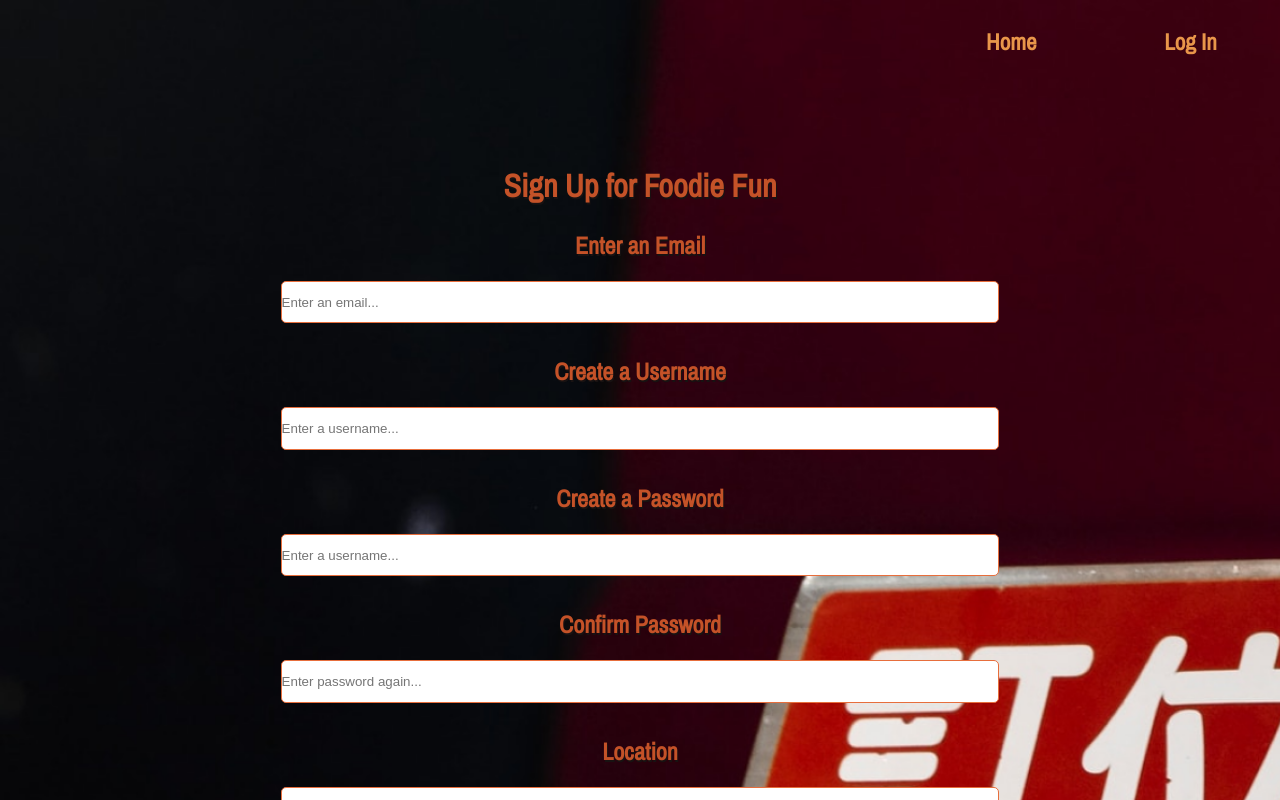
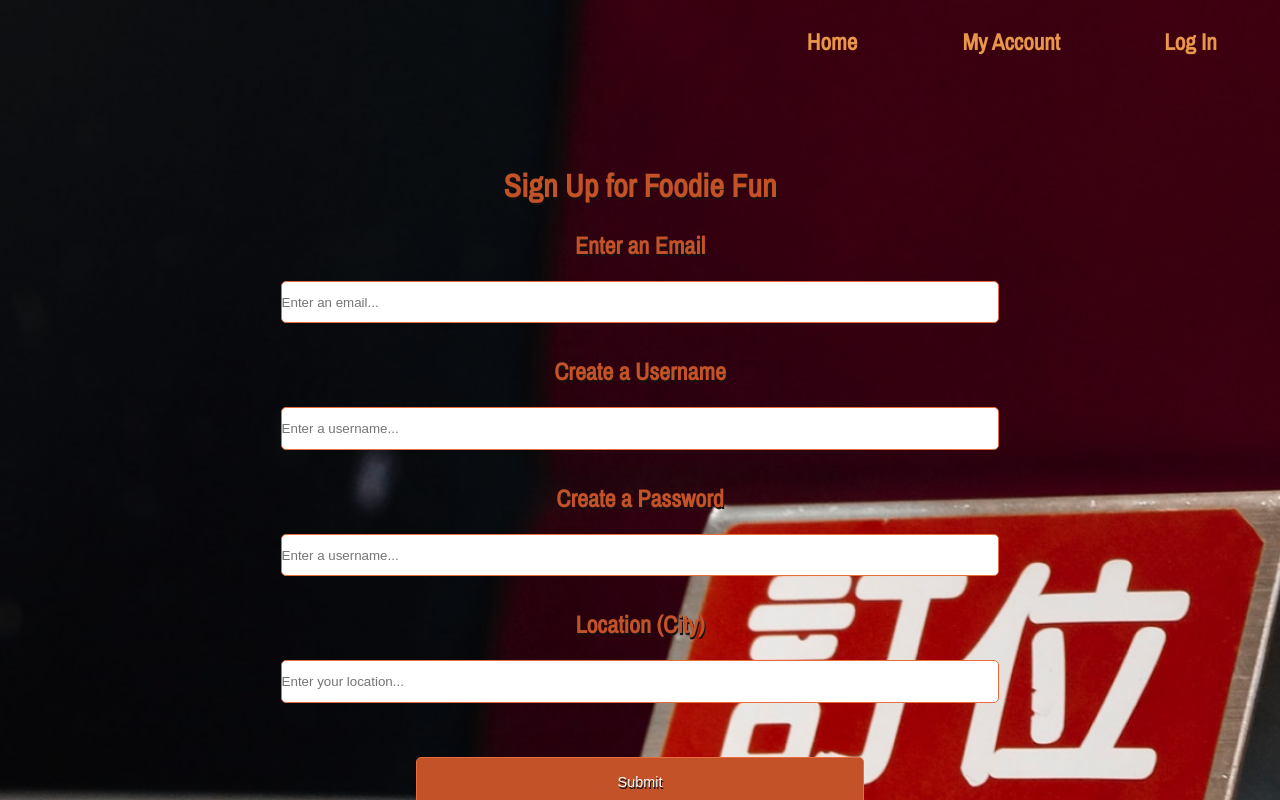
Before and after one commit to SoosheBot/Foodie-Fun, a React (Create React App) app in the folder client/: page / in a window 1280 px wide. Shown: the top 800 px of the page. Built offline with nearby package versions, Linux system fonts and the light colour scheme.

Commit message:
debug endpoints

```diff
--- a/client/src/App.js
+++ b/client/src/App.js
@@ -1,10 +1,11 @@
 import React from "react";
 import { BrowserRouter as Router, Route, Switch } from "react-router-dom";
 
-// import PrivateRoute from "./utils/PrivateRoute";
+import PrivateRoute from "./utils/PrivateRoute";
 
 import Login from "./components/Login";
 import SignUp from "./components/SignUp";
+import Dashboard from "./components/Dashboard";
 // import AddRestaurant from './components/AddRestaurant';
 
 import "./App.css";
@@ -19,7 +20,7 @@ function App() {
           {/* <Route path='/add-restaurant' component={AddRestaurant} /> */}
           <Route path="/" component={SignUp} />
           <Route path="/login" component={Login} />
-          {/* <PrivateRoute path="/homepage" component={Homepage} /> */}
+          <PrivateRoute path="/dashboard" component={Dashboard} />
         </Switch>
       </Router>
     </div>
--- /dev/null
+++ b/client/src/components/Dashboard.js
@@ -0,0 +1,9 @@
+import React from 'react';
+
+const Dashboard = () => {
+    return (
+        <h1>Home</h1>
+    );
+};
+
+export default Dashboard;
--- a/client/src/components/Login.js
+++ b/client/src/components/Login.js
@@ -1,8 +1,9 @@
 import React from "react";
-import { axiosWithAuth } from "../utils/axiosWithAuth";
+
 import { useForm } from "react-hook-form";
 import { Link } from 'react-router-dom';
 
+import { axiosWithAuth } from "../utils/axiosWithAuth";
 import styled from "styled-components";
 import LogIn from "../images/LogIn.png";
 
@@ -130,14 +131,14 @@ const StyledLogIn = styled.div`
 `;
 
 const Login = props => {
-  const { register, handleSubmit, watch, errors } = useForm();
+  const { register, handleSubmit, errors } = useForm();
 
-  console.log('username is =', watch('username'));
-  console.log('password is =', watch('password'));
+  // console.log('username is =', watch('username'));
+  // console.log('password is =', watch('password'));
 
   const submitForm = data => {
     axiosWithAuth()
-      .post("", data)
+      .post("/api/auth/login", data)
       .then(res => {
         localStorage.setItem("token", res.data.payload);
         localStorage.setItem('userid', res.data.id);
@@ -152,7 +153,7 @@ const Login = props => {
     <StyledLogIn>
       <nav>
         <a
-          href="#"
+          href="https://www.google.com/"
           target="_blank"
           rel="noopener noreferrer"
           alt="Homepage"
--- a/client/src/components/SignUp.js
+++ b/client/src/components/SignUp.js
@@ -124,13 +124,13 @@ const StyledSignUp = styled.div`
 `;
 
 const SignUp = props => {
-  const { register, handleSubmit, watch, errors } = useForm();
+  const { register, handleSubmit, errors } = useForm();
 
-  console.log("signup form firing", watch("email"));
+  // console.log("signup form firing", watch("email"));
 
   const submitForm = data => {
     axiosWithAuth()
-      .post("/register", data)
+      .post("/api/auth/register", data)
       .then(res => {
         localStorage.setItem("token", res.data.payload);
         props.history.push("/login");
@@ -144,13 +144,14 @@ const SignUp = props => {
     <StyledSignUp>
       <nav>
         <a
-          href="#"
+          href="https://www.google.com/"
           target="_blank"
           rel="noopener noreferrer"
           alt="Homepage"
         >
           Home
         </a>
+        <Link to='/dashboard'>My Account</Link>
         <Link to="/login">Log In</Link>
       </nav>
       <div className="signup-form">
@@ -161,7 +162,7 @@ const SignUp = props => {
             type="text"
             name="email"
             placeholder="Enter an email..."
-            ref={register({ required: true, maxLength: 10 })}
+            ref={register({ required: true, maxLength: 30 })}
           />
           {errors.email && <p>Email is required!</p>}
 
@@ -183,23 +184,14 @@ const SignUp = props => {
           />
           {errors.password && <p>Password is required!</p>}
 
-          <h2>Confirm Password</h2>
-          <input
-            type="text"
-            name="confirm"
-            placeholder="Enter password again..."
-            ref={register({ required: true, maxLength: 10 })}
-          />
-          {errors.email && <p>Your passwords must match!</p>}
-
-          <h2>Location</h2>
+          <h2>Location (City)</h2>
           <input
             type="text"
             name="location"
             placeholder="Enter your location..."
-            ref={register({ required: true, maxLength: 5 })}
+            ref={register({ required: true, maxLength: 15 })}
           />
-          {errors.location && <p>Your five-digit zipcode is required!</p>}
+          {errors.location && <p>Please enter your city!</p>}
 
           <br />
           <input className="submit" type="submit" />
--- a/client/src/utils/PrivateRoute.js
+++ b/client/src/utils/PrivateRoute.js
@@ -1,7 +1,6 @@
 import React from "react";
 import { Route, Redirect } from "react-router-dom";
 
-//note --rest is a 'banana' term, can call it anything!
 const PrivateRoute = ({ component: Component, ...rest }) => {
   return (
     <Route
--- a/client/src/utils/axiosWithAuth.js
+++ b/client/src/utils/axiosWithAuth.js
@@ -3,7 +3,7 @@ import axios from 'axios';
 export const axiosWithAuth = () => {
   const token = localStorage.getItem('token');
   return axios.create({
-    baseURL: 'https://foodiefunbw.herokuapp.com/api/auth',
+    baseURL: 'https://foodiefunbw.herokuapp.com/', //change when provided
     headers: {
       Authorization: token
     }
```
Also changed, not shown: client/src/components/Homepage.js (deleted), 1 other file (tests, documents, lock files or other folders).
